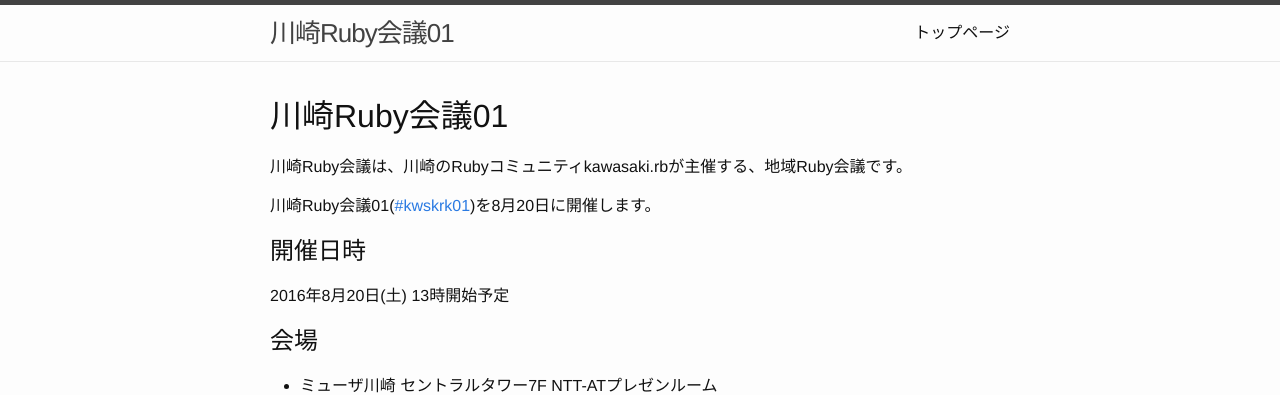
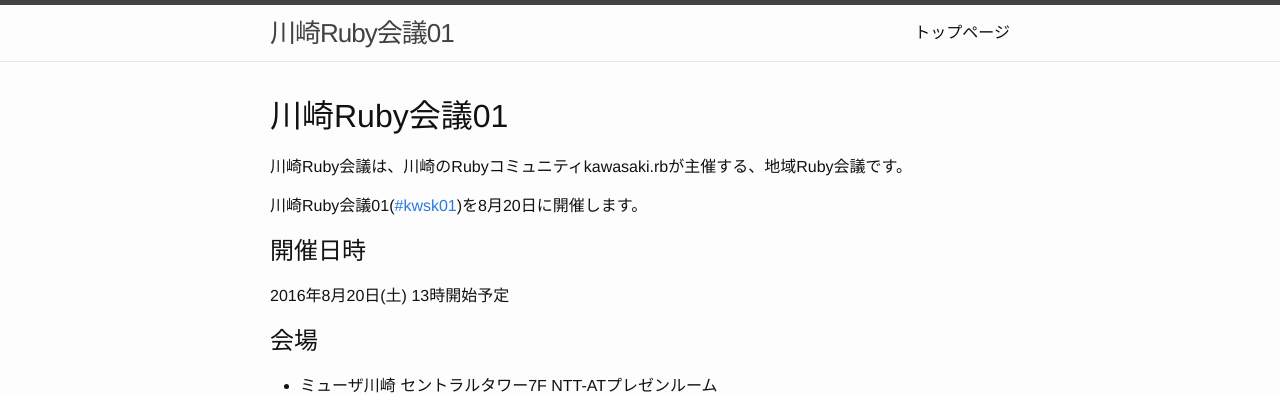
Before and after one commit to kawasakirb/kwsk01, a Jekyll site: the page built from index.md, in a window 1280 px wide. Shown: the top 395 px of the page. Built offline with Jekyll 4.4.1, drawn with Linux system fonts in a browser that asks for light colours.

Commit message:
Modify hashtag

```diff
--- a/index.md
+++ b/index.md
@@ -7,7 +7,7 @@ title: トップページ
 
 川崎Ruby会議は、川崎のRubyコミュニティkawasaki.rbが主催する、地域Ruby会議です。
 
-川崎Ruby会議01([#kwskrk01](https://twitter.com/search?f=realtime&q=%23kwskrk01))を8月20日に開催します。
+川崎Ruby会議01([#kwsk01](https://twitter.com/search?f=realtime&q=%23kwsk01))を8月20日に開催します。
 
 ## 開催日時
 
```
